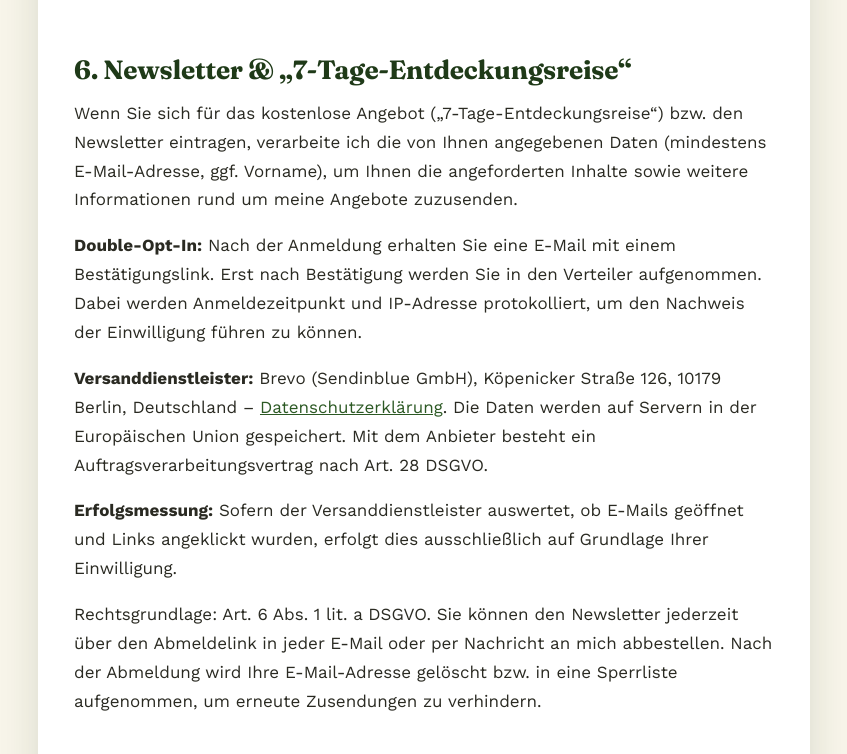
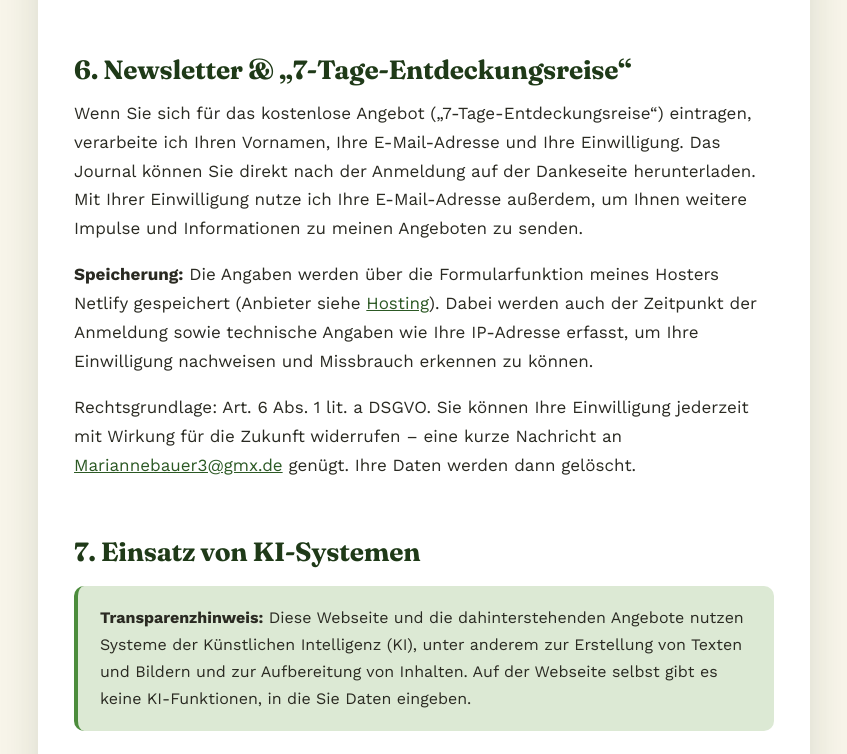
Before and after one commit to marian553/Mariannes-Webseite, a plain HTML site: page datenschutz.html in a window 1280 px wide. Shown: the part 3357-4111 px from the top of the page, without its empty margins (216-1063 px from the left). Drawn offline with Linux system fonts and the light colour scheme.

Commit message:
Dankeseite und Datenschutz an den aktuellen Stand ohne Brevo anpassen
- Dankeseite: Hinweise auf E-Mail und Bestätigungslink entfernt
- Datenschutz: Anmeldungen werden über Netlify Forms gespeichert,
  Journal per Download; Brevo und Double-Opt-In folgen mit der Anbindung

Co-Authored-By: Claude Opus 5.5 <noreply@anthropic.com>
Claude-Session: https://claude.ai/code/session_013ykA8yXgfeBY6QbPqu5JLY

```diff
--- a/datenschutz.html
+++ b/datenschutz.html
@@ -264,29 +264,20 @@
 
       <h2 id="newsletter">6. Newsletter &amp; „7-Tage-Entdeckungsreise“</h2>
       <p>
-        Wenn Sie sich für das kostenlose Angebot („7-Tage-Entdeckungsreise“) bzw. den Newsletter eintragen, verarbeite
-        ich die von Ihnen angegebenen Daten (mindestens E-Mail-Adresse, ggf. Vorname), um Ihnen die angeforderten
-        Inhalte sowie weitere Informationen rund um meine Angebote zuzusenden.
+        Wenn Sie sich für das kostenlose Angebot („7-Tage-Entdeckungsreise“) eintragen, verarbeite ich Ihren Vornamen,
+        Ihre E-Mail-Adresse und Ihre Einwilligung. Das Journal können Sie direkt nach der Anmeldung auf der Dankeseite
+        herunterladen. Mit Ihrer Einwilligung nutze ich Ihre E-Mail-Adresse außerdem, um Ihnen weitere Impulse und
+        Informationen zu meinen Angeboten zu senden.
       </p>
       <p>
-        <strong>Double-Opt-In:</strong> Nach der Anmeldung erhalten Sie eine E-Mail mit einem Bestätigungslink. Erst nach
-        Bestätigung werden Sie in den Verteiler aufgenommen. Dabei werden Anmeldezeitpunkt und IP-Adresse protokolliert,
-        um den Nachweis der Einwilligung führen zu können.
+        <strong>Speicherung:</strong> Die Angaben werden über die Formularfunktion meines Hosters Netlify gespeichert
+        (Anbieter siehe <a href="#hosting">Hosting</a>). Dabei werden auch der Zeitpunkt der Anmeldung sowie technische
+        Angaben wie Ihre IP-Adresse erfasst, um Ihre Einwilligung nachweisen und Missbrauch erkennen zu können.
       </p>
       <p>
-        <strong>Versanddienstleister:</strong> Brevo (Sendinblue GmbH), Köpenicker Straße 126, 10179 Berlin, Deutschland –
-        <a href="https://www.brevo.com/de/legal/privacypolicy/" target="_blank" rel="noopener">Datenschutzerklärung</a>.
-        Die Daten werden auf Servern in der Europäischen Union gespeichert.
-        Mit dem Anbieter besteht ein Auftragsverarbeitungsvertrag nach Art. 28 DSGVO.
-      </p>
-      <p>
-        <strong>Erfolgsmessung:</strong> Sofern der Versanddienstleister auswertet, ob E-Mails geöffnet und Links
-        angeklickt wurden, erfolgt dies ausschließlich auf Grundlage Ihrer Einwilligung.
-      </p>
-      <p>
-        Rechtsgrundlage: Art. 6 Abs. 1 lit. a DSGVO. Sie können den Newsletter jederzeit über den Abmeldelink in jeder
-        E-Mail oder per Nachricht an mich abbestellen. Nach der Abmeldung wird Ihre E-Mail-Adresse gelöscht bzw. in eine
-        Sperrliste aufgenommen, um erneute Zusendungen zu verhindern.
+        Rechtsgrundlage: Art. 6 Abs. 1 lit. a DSGVO. Sie können Ihre Einwilligung jederzeit mit Wirkung für die Zukunft
+        widerrufen – eine kurze Nachricht an <a href="mailto:Mariannebauer3@gmx.de">Mariannebauer3@gmx.de</a> genügt.
+        Ihre Daten werden dann gelöscht.
       </p>
 
       <h2 id="ki">7. Einsatz von KI-Systemen</h2>
```
Also changed, not shown: danke.html (+1 -7 lines), 1 other file.
